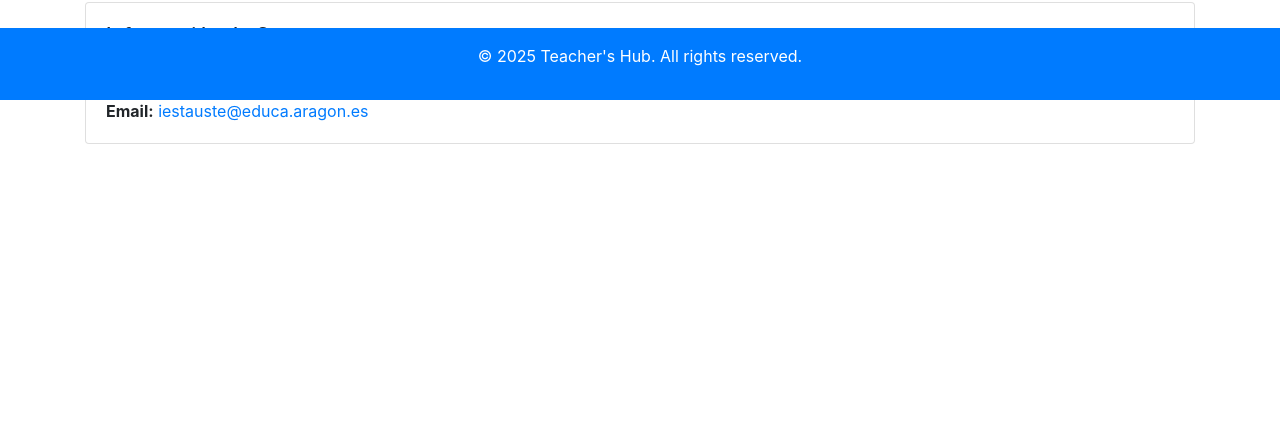
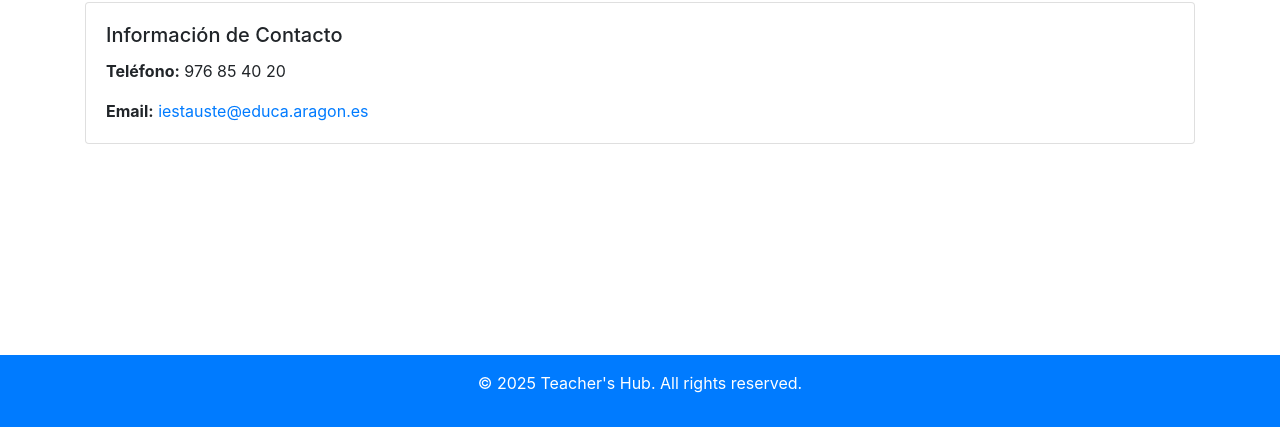
Before and after one commit to unaiccz/Proyecto-ec-diw, a plain HTML site: page about/index.html in a window 1280 px wide. Shown: the part 700-1127 px from the top of the page. Before the commit the page ends 860 px from the top, so only its background shows below. Drawn offline with nearby package versions, Linux system fonts and the light colour scheme.

Commit message:
fix: adjust main height to 100vh for consistent layout across about, home, and tareas pages

```diff
--- a/about/about.css
+++ b/about/about.css
@@ -18,18 +18,15 @@ header.dark-mode, footer.dark-mode {
     color: #ffffff;
 }
 main {
-    height: 100%;
+    height: 100vh;
 }
-footer{
-    position: absolute;
-    bottom: 0;
-    width: 100%;
-}
+
 @media screen and (max-width: 768px) {
     .item-container{
         display: flex;
         justify-content: space-between;
         align-items: center;
     }
-
-}
+    main{
+        height: 100%;
+    }
--- a/about/index.html
+++ b/about/index.html
@@ -72,7 +72,7 @@
             </div>
         </div>
     </main>
-    <footer class="bg-primary text-white text-center py-3 mt-4 animate__animated animate__fadeInUp" id="footer">
+    <footer class="bg-primary text-white text-center py-3 mt-4" id="footer">
         <p>&copy; 2025 Teacher's Hub. All rights reserved.</p>
     </footer>
     <!-- js -->
--- a/home/home.css
+++ b/home/home.css
@@ -17,10 +17,5 @@ footer {
 
 }
 main {
-    height: 100%;
+    height: 100vh;
 }
-footer {
-    position: absolute;
-    bottom: 0;
-    width: 100%;
-}
--- a/tareas/tareas.css
+++ b/tareas/tareas.css
@@ -21,11 +21,7 @@ header.dark-mode, footer.dark-mode {
 main {
     height: 100%;
 }
-footer {
-    position: absolute;
-    bottom: 0;
-    width: 100%;
-}
+
 @media screen and (max-width: 768px) {
     .item-container{
         display: flex;
```
